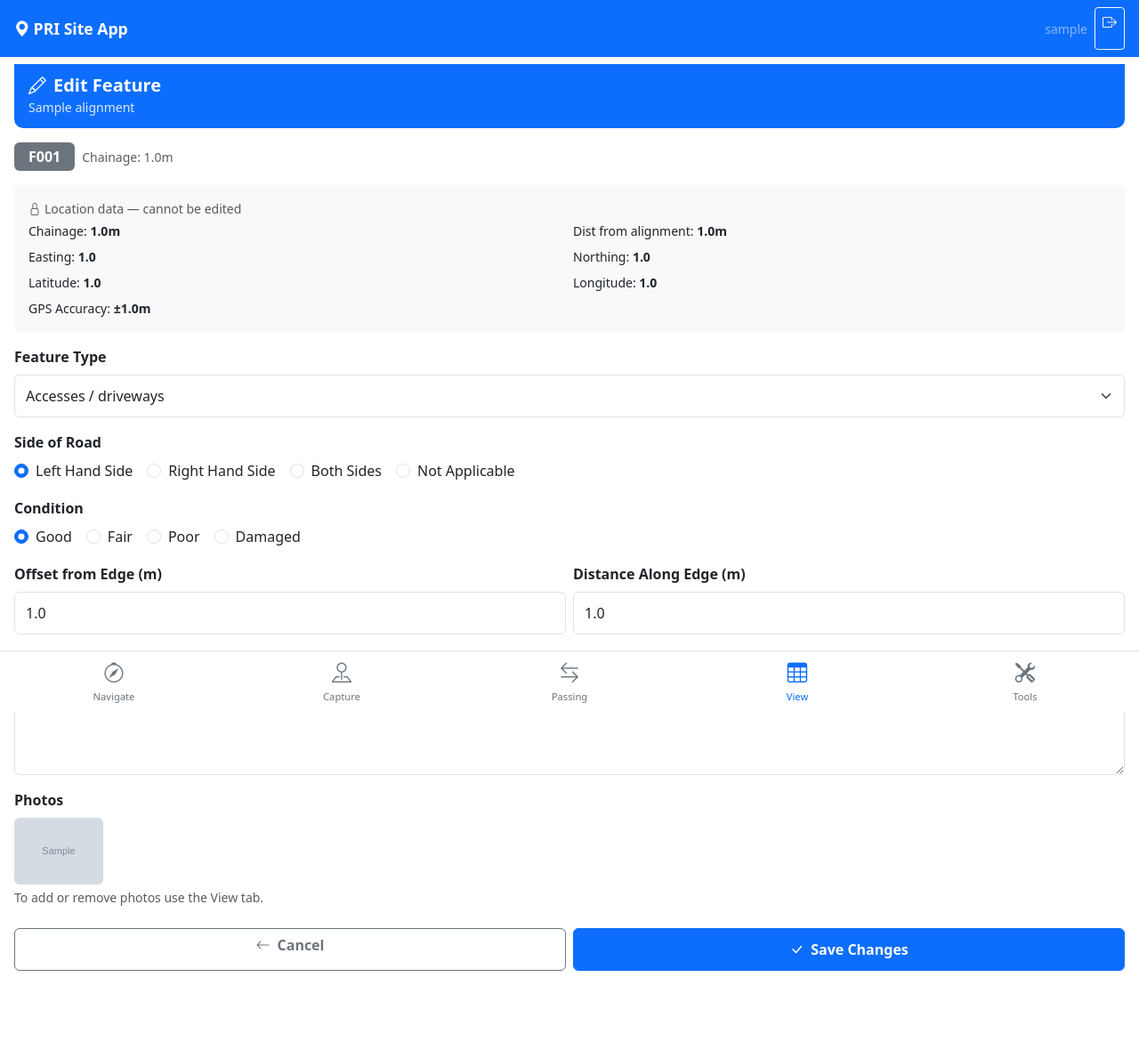
After one commit to gilbertopir/pri-site-app, a Django app: page /edit/feature/1/ in a window 1280 px wide. The commit adds this page. Shown: the whole page at 89% size. Run offline with Django 5.2, Linux system fonts and the light colour scheme; a user stored in the database is signed in; tables that the repository leaves empty hold one stand-in row (values such as "Sample post"); grey boxes marked "Sample" are stand-in pictures.

Commit message:
Add Feature ID display F001, edit pages for features and passing places

```diff
--- /dev/null
+++ b/site_app/templates/edit_feature.html
@@ -0,0 +1,162 @@
+{% extends "base.html" %}
+
+{% block title %}Edit F{{ feature.id|stringformat:"03d" }} — {{ alignment.name }}{% endblock %}
+
+{% block nav_view %}active{% endblock %}
+
+{% block content %}
+
+<div class="page-header">
+    <h5><i class="bi bi-pencil me-2"></i>Edit Feature</h5>
+    <small>{{ alignment.name }}</small>
+</div>
+
+<!-- Feature ID badge -->
+<div class="d-flex align-items-center gap-2 mb-3">
+    <span class="badge bg-secondary fs-6 px-3 py-2">
+        F{{ feature.id|stringformat:"03d" }}
+    </span>
+    <span class="text-muted small">Chainage: {{ feature.chainage_m }}m</span>
+</div>
+
+<!-- Read-only info -->
+<div class="card border-0 bg-light mb-3">
+    <div class="card-body p-3">
+        <div class="small text-muted mb-1">
+            <i class="bi bi-lock me-1"></i>Location data — cannot be edited
+        </div>
+        <div class="row g-2 small">
+            <div class="col-6">Chainage: <strong>{{ feature.chainage_m }}m</strong></div>
+            <div class="col-6">Dist from alignment: <strong>{{ feature.distance_from_alignment_m }}m</strong></div>
+            <div class="col-6">Easting: <strong>{{ feature.easting }}</strong></div>
+            <div class="col-6">Northing: <strong>{{ feature.northing }}</strong></div>
+            <div class="col-6">Latitude: <strong>{{ feature.latitude }}</strong></div>
+            <div class="col-6">Longitude: <strong>{{ feature.longitude }}</strong></div>
+            {% if feature.gps_accuracy_m %}
+            <div class="col-12">GPS Accuracy: <strong>±{{ feature.gps_accuracy_m|floatformat:1 }}m</strong></div>
+            {% endif %}
+        </div>
+    </div>
+</div>
+
+<!-- Edit form -->
+<form method="POST">
+    {% csrf_token %}
+
+    <!-- Feature type -->
+    <div class="mb-3">
+        <label class="form-label fw-semibold">Feature Type</label>
+        <select name="feature_type" id="feature-type" class="form-select">
+            {% for value, label in feature_types %}
+            <option value="{{ value }}" {% if value == feature.feature_type %}selected{% endif %}>
+                {{ label }}
+            </option>
+            {% endfor %}
+        </select>
+    </div>
+
+    <!-- Custom feature type -->
+    <div class="mb-3 {% if feature.feature_type != 'Custom / Other' %}d-none{% endif %}"
+         id="custom-type-div">
+        <label class="form-label fw-semibold">Describe Feature</label>
+        <input type="text" name="custom_feature_type" id="custom-feature-type"
+               class="form-control" value="{{ feature.custom_feature_type }}">
+    </div>
+
+    <!-- Side -->
+    <div class="mb-3">
+        <label class="form-label fw-semibold">Side of Road</label>
+        <div class="d-flex gap-3 flex-wrap">
+            {% for value, label in feature.SIDE_CHOICES %}
+            <div class="form-check">
+                <input class="form-check-input" type="radio" name="side"
+                       id="side-{{ value }}" value="{{ value }}"
+                       {% if value == feature.side %}checked{% endif %}>
+                <label class="form-check-label" for="side-{{ value }}">{{ label }}</label>
+            </div>
+            {% endfor %}
+        </div>
+    </div>
+
+    <!-- Condition -->
+    <div class="mb-3">
+        <label class="form-label fw-semibold">Condition</label>
+        <div class="d-flex gap-3 flex-wrap">
+            {% for value, label in feature.CONDITION_CHOICES %}
+            <div class="form-check">
+                <input class="form-check-input" type="radio" name="condition"
+                       id="cond-{{ value }}" value="{{ value }}"
+                       {% if value == feature.condition %}checked{% endif %}>
+                <label class="form-check-label" for="cond-{{ value }}">{{ label }}</label>
+            </div>
+            {% endfor %}
+        </div>
+    </div>
+
+    <!-- Offset and distance -->
+    <div class="row g-2 mb-3">
+        <div class="col-6">
+            <label class="form-label fw-semibold">Offset from Edge (m)</label>
+            <input type="number" name="offset_from_edge_m" class="form-control"
+                   value="{{ feature.offset_from_edge_m }}" min="0" step="0.1">
+        </div>
+        <div class="col-6">
+            <label class="form-label fw-semibold">Distance Along Edge (m)</label>
+            <input type="number" name="distance_along_edge_m" class="form-control"
+                   value="{{ feature.distance_along_edge_m }}" min="0" step="0.1">
+        </div>
+    </div>
+
+    <!-- Notes -->
+    <div class="mb-3">
+        <label class="form-label fw-semibold">Notes</label>
+        <textarea name="notes" class="form-control" rows="4">{{ feature.notes }}</textarea>
+    </div>
+
+    <!-- Photos (read only — add via View) -->
+    {% if feature.photos.all %}
+    <div class="mb-3">
+        <label class="form-label fw-semibold">Photos</label>
+        <div class="d-flex gap-2 flex-wrap">
+            {% for fp in feature.photos.all %}
+            <img src="{{ fp.photo.url }}" alt="Photo"
+                 class="img-fluid rounded" style="max-height:100px;max-width:100px;object-fit:cover;">
+            {% endfor %}
+        </div>
+        <div class="small text-muted mt-1">
+            To add or remove photos use the View tab.
+        </div>
+    </div>
+    {% endif %}
+
+    <div class="row g-2 mt-2">
+        <div class="col-6">
+            <a href="{% url 'view_points' alignment.id %}"
+               class="btn btn-outline-secondary w-100">
+                <i class="bi bi-arrow-left me-2"></i>Cancel
+            </a>
+        </div>
+        <div class="col-6">
+            <button type="submit" class="btn btn-primary w-100">
+                <i class="bi bi-check-lg me-2"></i>Save Changes
+            </button>
+        </div>
+    </div>
+
+</form>
+
+{% endblock %}
+
+{% block extra_js %}
+<script>
+    function toggleCustomType() {
+        const customDiv = document.getElementById('custom-type-div');
+        if (document.getElementById('feature-type').value === 'Custom / Other') {
+            customDiv.classList.remove('d-none');
+        } else {
+            customDiv.classList.add('d-none');
+        }
+    }
+    document.getElementById('feature-type').addEventListener('change', toggleCustomType);
+</script>
+{% endblock %}
--- a/site_app/urls.py
+++ b/site_app/urls.py
@@ -57,6 +57,12 @@ urlpatterns = [
     path("export/features/<int:alignment_id>/",       views.export_features_csv,      name="export_features_csv"),
     path("export/passing-places/<int:alignment_id>/", views.export_passing_places_csv, name="export_passing_places_csv"),
     # -----------------------------
+    # Edit records
+    # -----------------------------
+    path("edit/feature/<int:feature_id>/",       views.edit_feature,       name="edit_feature"),
+    path("edit/passing-place/<int:pp_id>/",      views.edit_passing_place, name="edit_passing_place"),
+
+    # -----------------------------
     # Delete records
     # -----------------------------
     path("delete/feature/<int:feature_id>/",       views.delete_feature,       name="delete_feature"),
--- a/site_app/views.py
+++ b/site_app/views.py
@@ -141,7 +141,7 @@ def capture(request, alignment_id):
 
         messages.success(
             request,
-            f"✅ Captured: {custom_type or feature_type} at chainage {projected['chainage']}m — {len(photos)} photo(s)"
+            f"✅ Saved F{feature.id:03d}: {custom_type or feature_type} at chainage {projected['chainage']}m — {len(photos)} photo(s)"
         )
         return redirect("capture", alignment_id=alignment_id)
 
@@ -550,7 +550,7 @@ def export_zip(request, alignment_id):
     for f in features:
         photo_names = ", ".join([Path(fp.photo.name).name for fp in f.photos.all()])
         ws1.append([
-            f.id, f.get_feature_label(), f.side, f.condition,
+            f"F{f.id:03d}", f.get_feature_label(), f.side, f.condition,
             f.offset_from_edge_m, f.distance_along_edge_m,
             f.chainage_m, f.distance_from_alignment_m,
             f.latitude, f.longitude, f.easting, f.northing,
@@ -644,6 +644,57 @@ def export_zip(request, alignment_id):
 
 
 # -----------------------------
+# Edit feature
+# -----------------------------
+@login_required
+def edit_feature(request, feature_id):
+    feature   = get_object_or_404(FeatureCapture, id=feature_id)
+    alignment = feature.alignment
+
+    if request.method == "POST":
+        feature.feature_type          = request.POST.get("feature_type", feature.feature_type)
+        feature.custom_feature_type   = request.POST.get("custom_feature_type", "")
+        feature.side                  = request.POST.get("side", feature.side)
+        feature.condition             = request.POST.get("condition", feature.condition)
+        feature.offset_from_edge_m    = float(request.POST.get("offset_from_edge_m", 0) or 0)
+        feature.distance_along_edge_m = float(request.POST.get("distance_along_edge_m", 0) or 0)
+        feature.notes                 = request.POST.get("notes", "")
+        feature.save()
+        messages.success(request, f"✅ F{feature.id:03d} updated successfully.")
+        return redirect("view_points", alignment_id=alignment.id)
+
+    return render(request, "edit_feature.html", {
+        "feature":      feature,
+        "alignment":    alignment,
+        "feature_types": FeatureCapture.FEATURE_TYPES,
+    })
+
+
+# -----------------------------
+# Edit passing place
+# -----------------------------
+@login_required
+def edit_passing_place(request, pp_id):
+    pp        = get_object_or_404(PassingPlace, id=pp_id)
+    alignment = pp.alignment
+
+    if request.method == "POST":
+        pp.side     = request.POST.get("side", pp.side)
+        pp.status   = request.POST.get("status", pp.status)
+        pp.width_m  = float(request.POST.get("width_m", 0) or 0)
+        pp.length_m = float(request.POST.get("length_m", 0) or 0)
+        pp.notes    = request.POST.get("notes", "")
+        pp.save()
+        messages.success(request, f"✅ {pp.pp_id} updated successfully.")
+        return redirect("view_points", alignment_id=alignment.id)
+
+    return render(request, "edit_passing_place.html", {
+        "pp":        pp,
+        "alignment": alignment,
+    })
+
+
+# -----------------------------
 # Delete passing place
 # -----------------------------
 @login_required
```
Also changed, not shown: site_app/templates/edit_passing_place.html (added, +134 -0 lines), site_app/templates/view_points.html (+13 -2 lines).
